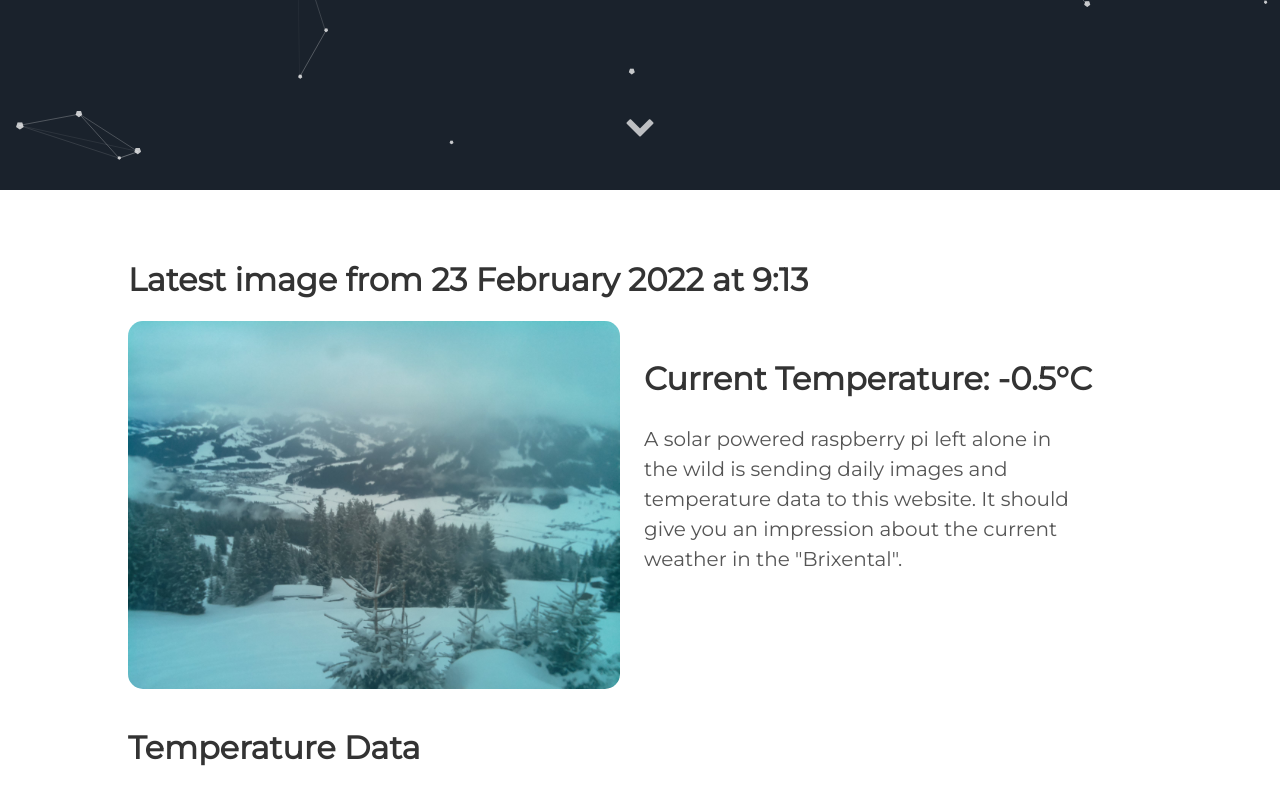
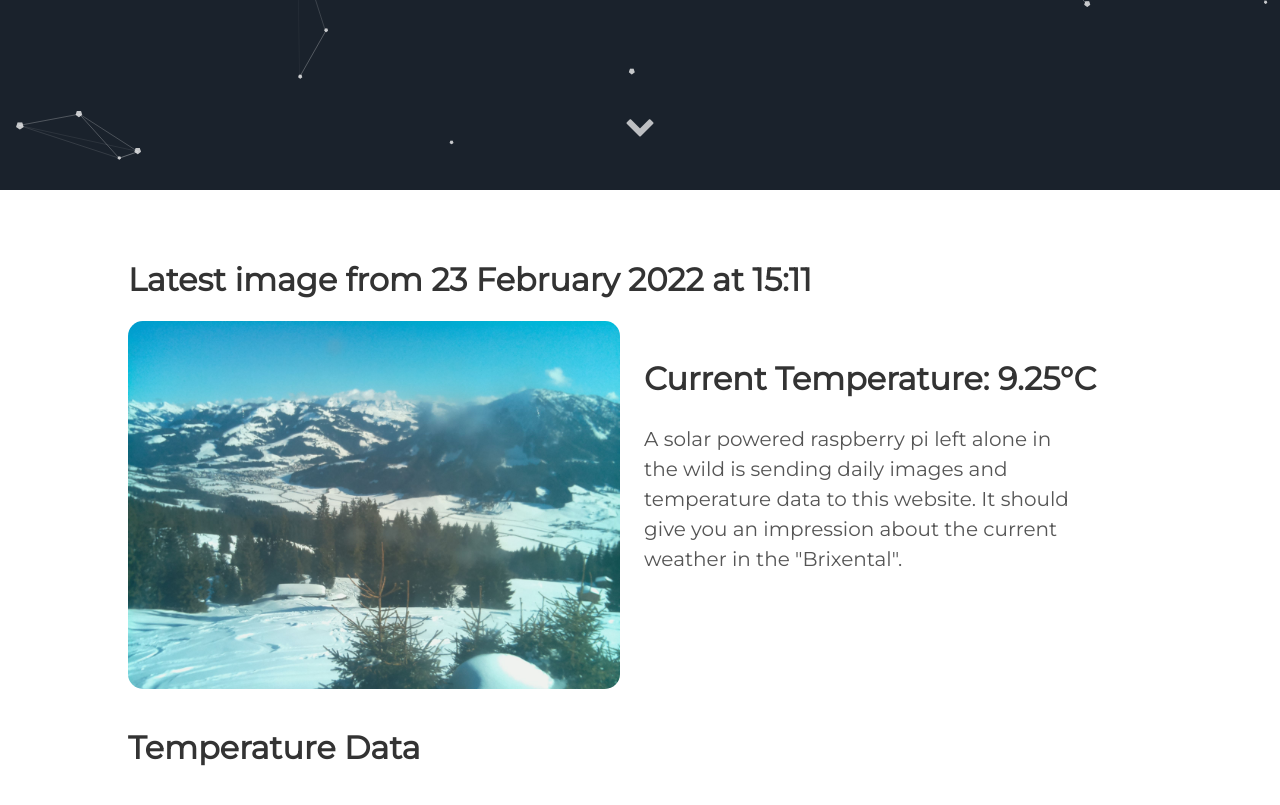
Before and after one commit to vektorious/vektorious.github.io, a Jekyll site: the page built from resources/huette.md, in a window 1280 px wide and 900 px high, scrolled down 710 px. Shown: the top 805 px of the window. Built offline with Jekyll 4.4.1, drawn with Linux system fonts in a browser that asks for light colours.

Commit message:
I'm a bot beep boop

```diff
--- a/resources/huette.md
+++ b/resources/huette.md
@@ -6,13 +6,13 @@
 description: 'Live image from the Austrian alps'
 twitter_text: ' '
 ---
-## Latest image from 23 February 2022 at  9:13
+## Latest image from 23 February 2022 at 15:11
 <div class="huette">
   <div class="huette-image">
     <img src="{{ "/assets/img/huette.jpg" | prepend: site.baseurl }}">
   </div>
   <div class="huette-text">
-        <h2>Current Temperature: -0.5°C</h2>
+        <h2>Current Temperature: 9.25°C</h2>
         <p>A solar powered raspberry pi left alone in the wild is sending daily images and temperature data to this website. It should give you an impression about the current weather in the "Brixental".</p>
 
   </div>
```
Also changed, not shown: rpi-script/2022-02-23_150945.txt (renamed from rpi-script/2022-02-23_091136.txt, +5 -5 lines), rpi-script/huette.md (+2 -2 lines), assets/img/huette.jpg, assets/img/temp_plot.png, rpi-script/temp_plot.png, 1 other file.
